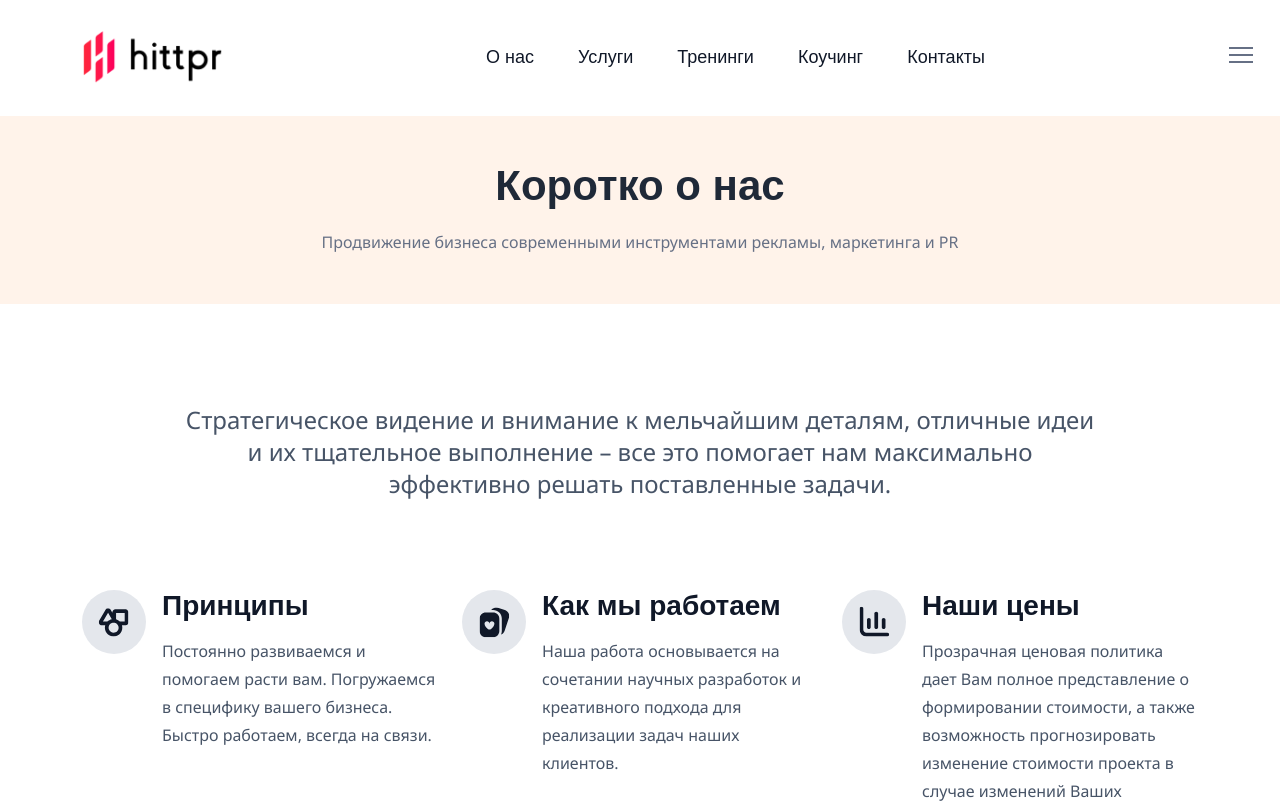
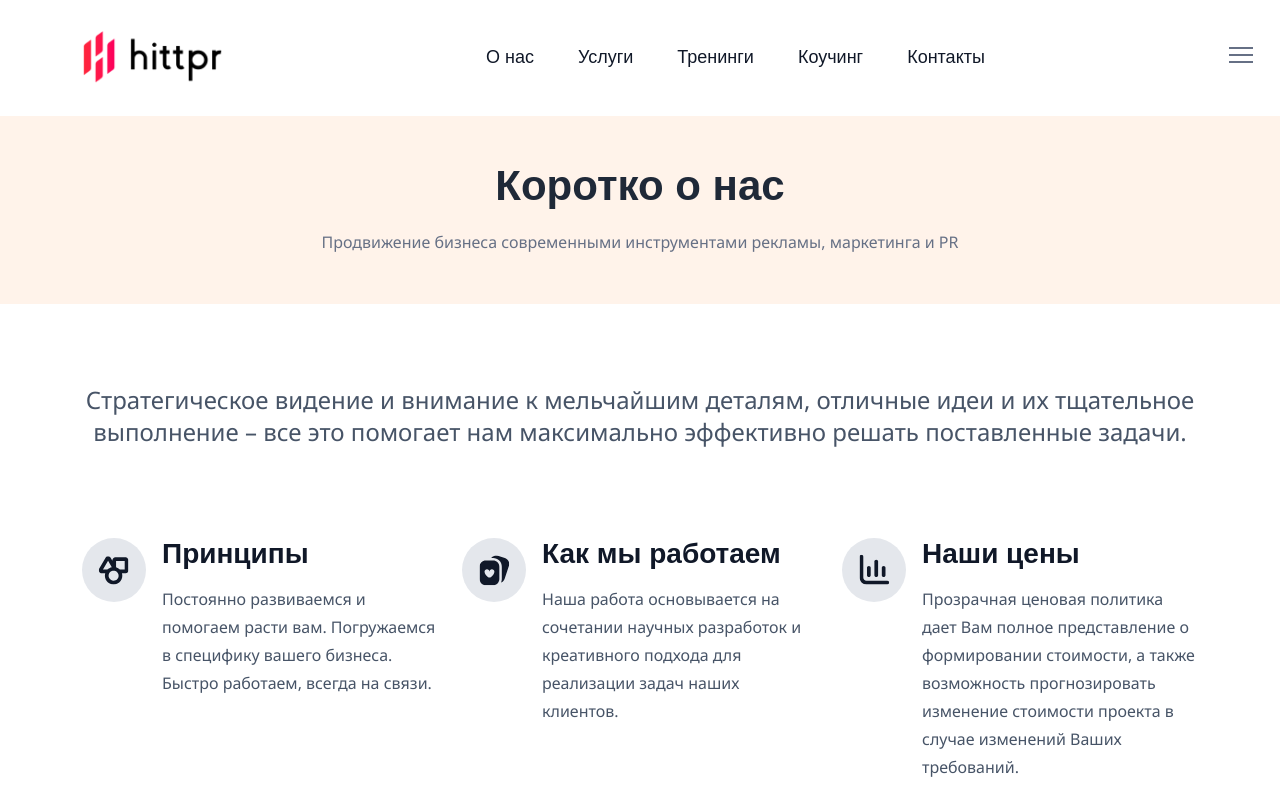
Before and after one commit to olegchursin/hittpr-new, a Next.js app: page /about in a window 1280 px wide. Shown: the top 803 px of the page. Built offline with nearby package versions, Linux system fonts and the light colour scheme; a web font is replaced by a local one.

Commit message:
feat: Create LeadParagraph component

```diff
--- /dev/null
+++ b/components/elements/LeadParagraph.tsx
@@ -0,0 +1,11 @@
+import { FC } from 'react';
+
+interface LeadParagraphProps {
+  readonly text: string;
+}
+
+const LeadParagraph: FC<LeadParagraphProps> = ({ text }) => {
+  return <p className="text-body-lead-large color-gray-600">{text}</p>;
+};
+
+export default LeadParagraph;
--- a/pages/about.tsx
+++ b/pages/about.tsx
@@ -1,4 +1,5 @@
 import BannerHero from '../components/elements/BannerHero';
+import LeadParagraph from '../components/elements/LeadParagraph';
 import Layout from '../components/layout/Layout';
 
 function About() {
@@ -12,20 +13,17 @@ function About() {
         />
       </section>
 
-      <section className="section-box mt-100">
+      <section className="section-box mt-80">
         <div className="container">
-          <div className="row">
-            <div className="col-lg-1 col-sm-1 col-12" />
-            <div className="col-lg-10 col-sm-10 col-12 text-center">
-              <p className="text-body-lead-large color-gray-600">
-                Стратегическое видение и внимание к мельчайшим деталям, отличные
-                идеи и их тщательное выполнение – все это помогает нам
-                максимально эффективно решать поставленные задачи.
-              </p>
-            </div>
-            <div className="col-lg-1 col-sm-1 col-12" />
+          <div className="col-12 text-center">
+            <LeadParagraph
+              text="Стратегическое видение и внимание к мельчайшим деталям, отличные
+              идеи и их тщательное выполнение – все это помогает нам максимально
+              эффективно решать поставленные задачи."
+            />
           </div>
         </div>
+
         <div className="container mt-40">
           <div className="row">
             <div className="col-lg-4 col-md-12 col-sm-12">
```
